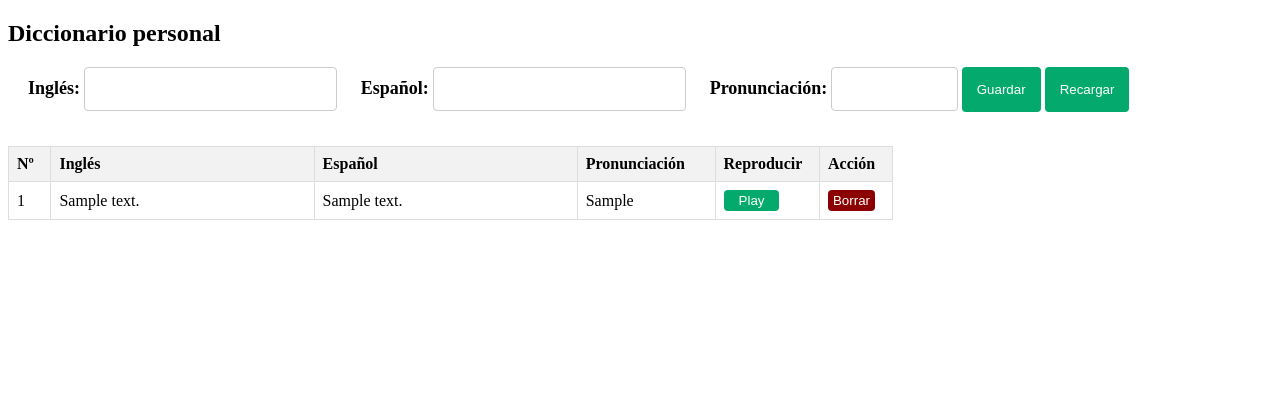
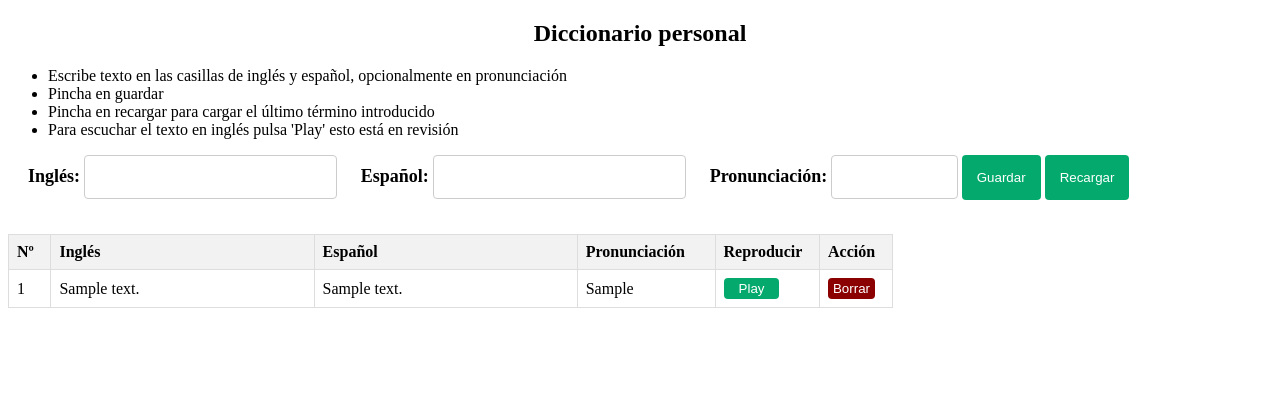
Before and after one commit to isromar/PHP, a PHP site: page / in a window 1280 px wide. Shown: the top 420 px of the page. Run offline with PHP 8.4, Linux system fonts and the light colour scheme; tables that the repository leaves empty or names only in its code hold one stand-in row (values such as "Sample post").

Commit message:
Añadida la opción que lo prueben

```diff
--- a/diccionario/index.php
+++ b/diccionario/index.php
@@ -20,6 +20,49 @@ CREATE TABLE english_spanish (
 <head>
     <title>Diccionario personal</title>
 </head>
+
+
+<script>
+    document.addEventListener('DOMContentLoaded', function() {
+        // JavaScript para recargar la página al hacer clic en el botón
+        let refresh = document.getElementById('refresh');
+        if (refresh) {
+            refresh.addEventListener('click', () => {
+                location.reload();
+            });
+        }
+
+        window.onscroll = function() {scrollFunction()};
+
+        function scrollFunction() {
+            if (document.body.scrollTop > 20 || document.documentElement.scrollTop > 20) {
+                document.getElementById("scrollToTop").style.display = "block";
+            } else {
+                document.getElementById("scrollToTop").style.display = "none";
+            }
+        }
+
+        function topFunction() {
+            document.body.scrollTop = 0; // Para Safari
+            document.documentElement.scrollTop = 0; // Para Chrome, Firefox, IE y Opera
+        }
+
+        function playAudio(texto) {
+            var synth = window.speechSynthesis;
+            var utterance = new SpeechSynthesisUtterance(texto);
+            utterance.lang = 'en-GB'; // Para inglés británico
+
+            // Intenta reproducir el audio
+            try {
+                synth.speak(utterance);
+            } catch (error) {
+                // Si hay un error al reproducir, mostrar el texto en una ventana emergente
+                alert(texto);
+            }
+        }
+    });
+
+</script>
 
 <style>
     label {
@@ -110,49 +153,21 @@ CREATE TABLE english_spanish (
         background-color: #04AA6D;
     }
 
+    .center{
+        text-align: center;
+    }
+
 </style>
 
-<script>
-    // JavaScript para recargar la página al hacer clic en el botón
-    let refresh = document.getElementById('refresh');
-    refresh.addEventListener('click', () => {
-        location.reload();
-    });
+<body>
+    <h2 class="center">Diccionario personal</h2>
+<ul>
+    <li>Escribe texto en las casillas de inglés y español, opcionalmente en pronunciación</li>
+    <li>Pincha en guardar</li>
+    <li>Pincha en recargar para cargar el último término introducido</li>
+    <li>Para escuchar el texto en inglés pulsa 'Play' esto está en revisión</li>
+</ul>
 
-    window.onscroll = function() {scrollFunction()};
-
-    function scrollFunction() {
-        if (document.body.scrollTop > 20 || document.documentElement.scrollTop > 20) {
-            document.getElementById("scrollToTop").style.display = "block";
-        } else {
-            document.getElementById("scrollToTop").style.display = "none";
-        }
-    }
-
-    function topFunction() {
-        document.body.scrollTop = 0; // Para Safari
-        document.documentElement.scrollTop = 0; // Para Chrome, Firefox, IE y Opera
-    }
-
-    function playAudio(texto) {
-        var synth = window.speechSynthesis;
-        var utterance = new SpeechSynthesisUtterance(texto);
-        utterance.lang = 'en-GB'; // Para inglés británico
-
-        // Intenta reproducir el audio
-        try {
-            synth.speak(utterance);
-        } catch (error) {
-            // Si hay un error al reproducir, mostrar el texto en una ventana emergente
-            alert(texto);
-        }
-    }
-
-</script>
-
-
-<body>
-    <h2>Diccionario personal</h2>
     <form method="post" action="<?php echo $_SERVER['PHP_SELF']; ?>">
         <label for="english">Inglés:</label>
         <input type="text" id="english" name="english">
@@ -169,7 +184,8 @@ CREATE TABLE english_spanish (
 
     <?php
     // Conectar a la base de datos
-    $conexion = new mysqli("localhost", "root", "", "traducciones");
+    //$conexion = new mysqli("localhost", "traducciones", "", "traducciones");
+    $conexion = new mysqli("localhost:3306", "diccionario", "e_l541bW2", "diccionario");
 
     // Verificar la conexión
     if ($conexion->connect_error) {
@@ -194,13 +210,13 @@ CREATE TABLE english_spanish (
         echo "0 resultados";
 
     // Recargar la página
-    echo "<meta http-equiv='refresh' content='0'>";
+    //echo "<meta http-equiv='refresh' content='0'>";
     }
 
     // Procesar la eliminación cuando se envíe
     if ($_SERVER["REQUEST_METHOD"] == "POST" && isset($_POST['delete'])) {
         // Conectar a la base de datos
-        $conexion = new mysqli("localhost", "root", "", "traducciones");
+        $conexion = new mysqli("localhost:3306", "diccionario", "e_l541bW2", "diccionario");
 
         // Verificar la conexión
         if ($conexion->connect_error) {
@@ -232,7 +248,7 @@ CREATE TABLE english_spanish (
         // Verificar que los campos tengan texto
         if (!empty($_POST['spanish']) && !empty($_POST['english'])) {
             // Conectar a la base de datos
-            $conexion = new mysqli("localhost", "root", "", "traducciones");
+            $conexion = new mysqli("localhost:3306", "diccionario", "e_l541bW2", "diccionario");
 
             // Verificar la conexión
             if ($conexion->connect_error) {
```
Also changed, not shown: diccionario/README.md, 1 other file.
